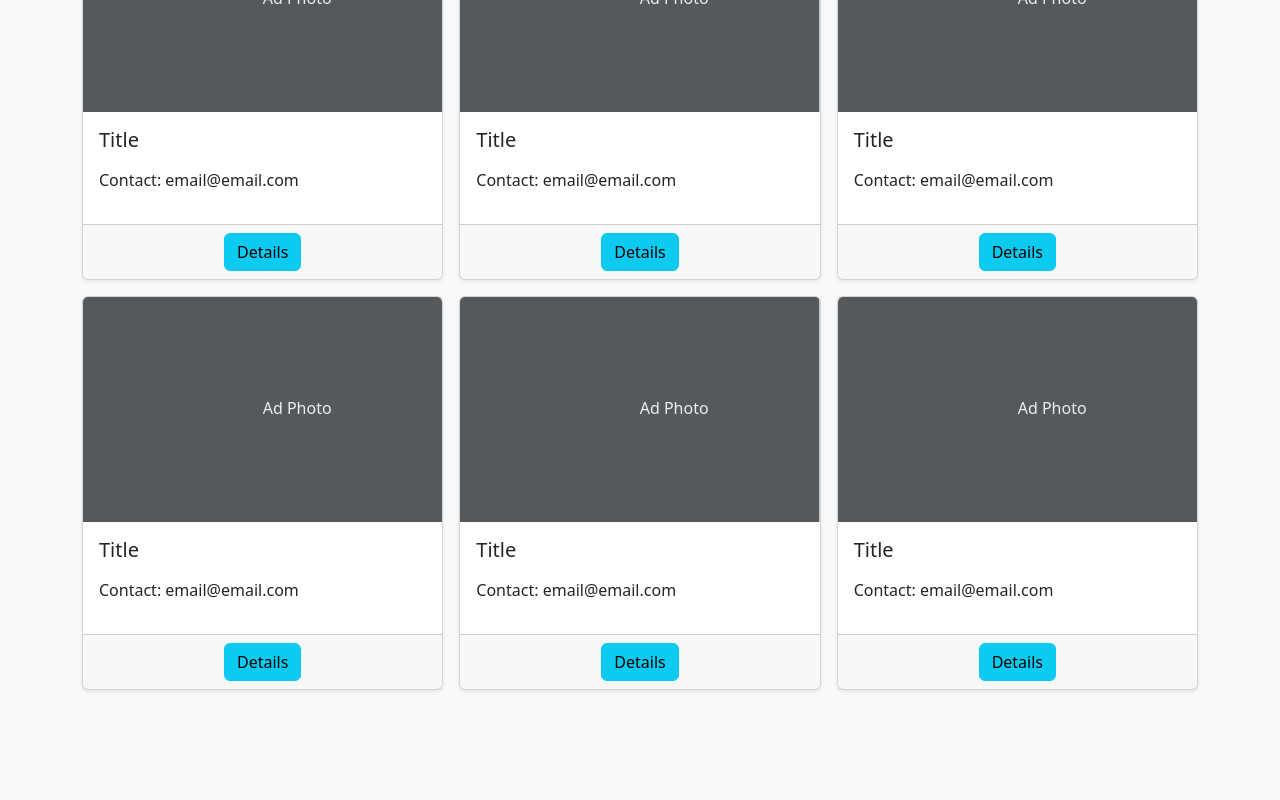
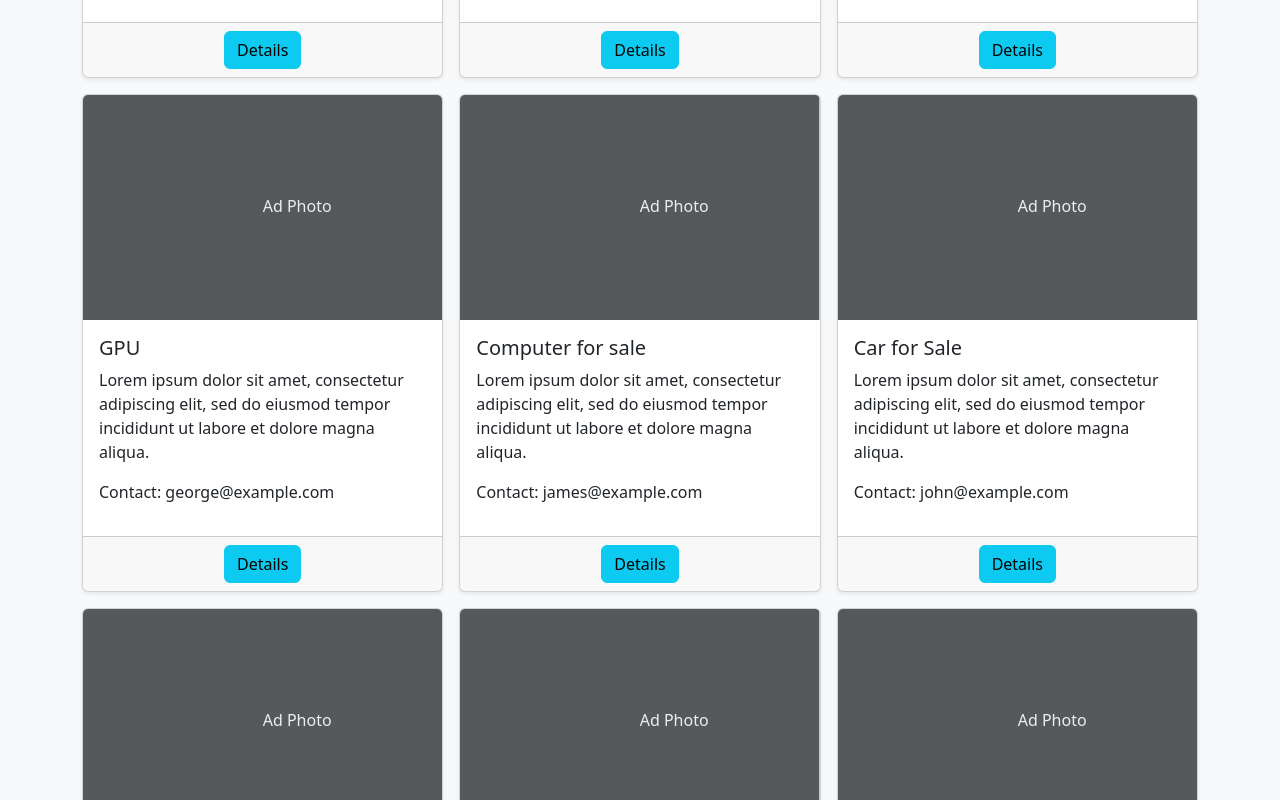
Before and after one commit to GogoFC/react-marketplace-ui, a React (Create React App) app: page / in a window 1280 px wide. Shown: the part 1460-2260 px from the top of the page. Built offline with nearby package versions, Linux system fonts and the light colour scheme.

Commit message:
render ads from data

```diff
--- a/src/Ads.js
+++ b/src/Ads.js
@@ -1,18 +1,69 @@
 import React, { Component } from "react";
 
 const adData = [
-  { adTitle: "Car for Sale", text: "Lorem ipsum dolor sit amet, consectetur adipiscing elit, sed do eiusmod tempor incididunt ut labore et dolore magna aliqua. Ut sem viverra aliquet eget sit.", contact: "john@example.com" },
-  { adTitle: "Selling my Algebra Book", text: "Lorem ipsum dolor sit amet, consectetur adipiscing elit, sed do eiusmod tempor incididunt ut labore et dolore magna aliqua. Ut sem viverra aliquet eget sit.", contact: "mary@example.com" },
-  { adTitle: "GPU", text: "Lorem ipsum dolor sit amet, consectetur adipiscing elit, sed do eiusmod tempor incididunt ut labore et dolore magna aliqua. Ut sem viverra aliquet eget sit.", contact: "george@example.com" },
-  { adTitle: "Computer for sale", text: "Lorem ipsum dolor sit amet, consectetur adipiscing elit, sed do eiusmod tempor incididunt ut labore et dolore magna aliqua. Ut sem viverra aliquet eget sit.", contact: "james@example.com" },
-  { adTitle: "Car for Sale", text: "Lorem ipsum dolor sit amet, consectetur adipiscing elit, sed do eiusmod tempor incididunt ut labore et dolore magna aliqua. Ut sem viverra aliquet eget sit.", contact: "john@example.com" },
-  { adTitle: "Selling my Algebra Book", text: "Lorem ipsum dolor sit amet, consectetur adipiscing elit, sed do eiusmod tempor incididunt ut labore et dolore magna aliqua. Ut sem viverra aliquet eget sit.", contact: "mary@example.com" },
-  { adTitle: "GPU", text: "Lorem ipsum dolor sit amet, consectetur adipiscing elit, sed do eiusmod tempor incididunt ut labore et dolore magna aliqua. Ut sem viverra aliquet eget sit.", contact: "george@example.com" },
-  { adTitle: "Computer for sale", text: "Lorem ipsum dolor sit amet, consectetur adipiscing elit, sed do eiusmod tempor incididunt ut labore et dolore magna aliqua. Ut sem viverra aliquet eget sit.", contact: "james@example.com" },
-  { adTitle: "Car for Sale", text: "Lorem ipsum dolor sit amet, consectetur adipiscing elit, sed do eiusmod tempor incididunt ut labore et dolore magna aliqua. Ut sem viverra aliquet eget sit.", contact: "john@example.com" },
-  { adTitle: "Selling my Algebra Book", text: "Lorem ipsum dolor sit amet, consectetur adipiscing elit, sed do eiusmod tempor incididunt ut labore et dolore magna aliqua. Ut sem viverra aliquet eget sit.", contact: "mary@example.com" },
-  { adTitle: "GPU", text: "Lorem ipsum dolor sit amet, consectetur adipiscing elit, sed do eiusmod tempor incididunt ut labore et dolore magna aliqua. Ut sem viverra aliquet eget sit.", contact: "george@example.com" },
-  { adTitle: "Computer for sale", text: "Lorem ipsum dolor sit amet, consectetur adipiscing elit, sed do eiusmod tempor incididunt ut labore et dolore magna aliqua. Ut sem viverra aliquet eget sit.", contact: "james@example.com" },
+  {
+    hoverTitle: "HoverTitle",
+    adImage: "https://picsum.photos/200/300",
+    adTitle: "Car for Sale",
+    text: "Lorem ipsum dolor sit amet, consectetur adipiscing elit, sed do eiusmod tempor incididunt ut labore et dolore magna aliqua.",
+    contact: "john@example.com",
+  },
+  {
+    adImage: "http://www.w3.org/2000/svg",
+    adTitle: "Selling my Algebra Book",
+    text: "Lorem ipsum dolor sit amet, consectetur adipiscing elit, sed do eiusmod tempor incididunt ut labore et dolore magna aliqua.",
+    contact: "mary@example.com",
+  },
+  {
+    adTitle: "GPU",
+    text: "Lorem ipsum dolor sit amet, consectetur adipiscing elit, sed do eiusmod tempor incididunt ut labore et dolore magna aliqua.",
+    contact: "george@example.com",
+  },
+  {
+    adTitle: "Computer for sale",
+    text: "Lorem ipsum dolor sit amet, consectetur adipiscing elit, sed do eiusmod tempor incididunt ut labore et dolore magna aliqua.",
+    contact: "james@example.com",
+  },
+  {
+    adTitle: "Car for Sale",
+    text: "Lorem ipsum dolor sit amet, consectetur adipiscing elit, sed do eiusmod tempor incididunt ut labore et dolore magna aliqua.",
+    contact: "john@example.com",
+  },
+  {
+    adTitle: "Selling my Algebra Book",
+    text: "Lorem ipsum dolor sit amet, consectetur adipiscing elit, sed do eiusmod tempor incididunt ut labore et dolore magna aliqua.",
+    contact: "mary@example.com",
+  },
+  {
+    adTitle: "GPU",
+    text: "Lorem ipsum dolor sit amet, consectetur adipiscing elit, sed do eiusmod tempor incididunt ut labore et dolore magna aliqua.",
+    contact: "george@example.com",
+  },
+  {
+    adTitle: "Computer for sale",
+    text: "Lorem ipsum dolor sit amet, consectetur adipiscing elit, sed do eiusmod tempor incididunt ut labore et dolore magna aliqua.",
+    contact: "james@example.com",
+  },
+  {
+    adTitle: "Car for Sale",
+    text: "Lorem ipsum dolor sit amet, consectetur adipiscing elit, sed do eiusmod tempor incididunt ut labore et dolore magna aliqua.",
+    contact: "john@example.com",
+  },
+  {
+    adTitle: "Selling my Algebra Book",
+    text: "Lorem ipsum dolor sit amet, consectetur adipiscing elit, sed do eiusmod tempor incididunt ut labore et dolore magna aliqua.",
+    contact: "mary@example.com",
+  },
+  {
+    adTitle: "GPU",
+    text: "Lorem ipsum dolor sit amet, consectetur adipiscing elit, sed do eiusmod tempor incididunt ut labore et dolore magna aliqua.",
+    contact: "george@example.com",
+  },
+  {
+    adTitle: "Computer for sale",
+    text: "Lorem ipsum dolor sit amet, consectetur adipiscing elit, sed do eiusmod tempor incididunt ut labore et dolore magna aliqua.",
+    contact: "james@example.com",
+  },
 ];
 
 class Ads extends Component {
@@ -40,62 +91,33 @@ class Ads extends Component {
               />
             </div>
             <div className="row row-cols-1 row-cols-sm-2 row-cols-md-3 g-3">
-
-
-
-{
-adData.map((adList) => (<Ad>{adList}</Ad>))
-}
-
-
-            </div>
-          </div>
-
-          <div class="py-5 text-center container"></div>
-        </div>
-      </>
-    );
-  }
-}
-
-export const Ad = (adData) => {
-
-  const adObject = {
-    image: "http://www.w3.org/2000/svg",
-    hoverTitle: "Placeholder",
-    title: "Title",
-    text: "This is the first advertisement.",
-    contact: "email@email.com",
-  }
-
-
-  return (
+              {adData.map((ad) => (
                 <div className="col">
                   <div className="card shadow-sm">
                     <svg
                       className="bd-placeholder-img card-img-top"
                       width="100%"
                       height="225"
-          xmlns={adObject.image}
+                      xmlns={ad.adImage}
                       role="img"
                       aria-label="Placeholder: Thumbnail"
                       preserveAspectRatio="xMidYMid slice"
                       focusable="false"
                     >
-          <title>{adObject.hoverTitle}</title>
+                      <title>{ad.hoverTitle}</title>
                       <rect width="100%" height="100%" fill="#55595c" />
                       <text x="50%" y="50%" fill="#eceeef" dy=".3em">
                         Ad Photo
                       </text>
                     </svg>
                     <div className="card-body">
-          <h5 className="card-title">{adObject.title}</h5>
-          <p className="card-text">{adData.adTitle}</p>
+                      <h5 className="card-title">{ad.adTitle}</h5>
+                      <p className="card-text">{ad.text}</p>
                       <p
                         className="card-text"
                         onClick="alert('Contact: {adObject.contact}')"
                       >
-            Contact: {adObject.contact}
+                        Contact: {ad.contact}
                       </p>
                       <div className="d-flex justify-content-between align-items-center"></div>
                     </div>
@@ -109,7 +131,15 @@ export const Ad = (adData) => {
                     </div>
                   </div>
                 </div>
+              ))}
+            </div>
+          </div>
+
+          <div class="py-5 text-center container"></div>
+        </div>
+      </>
     );
-};
+  }
+}
 
 export default Ads;
```
Lines whose indentation alone changed are shown as unchanged.
